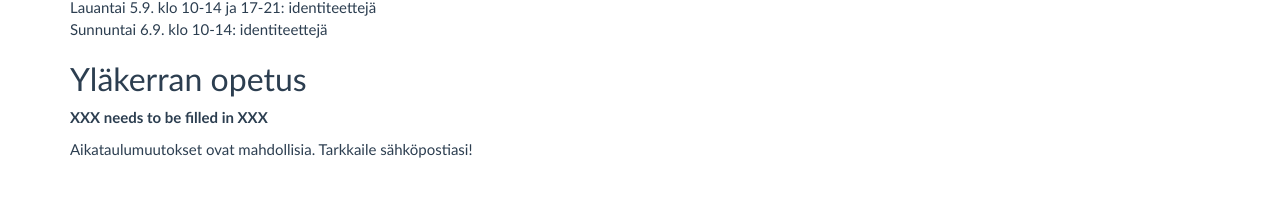
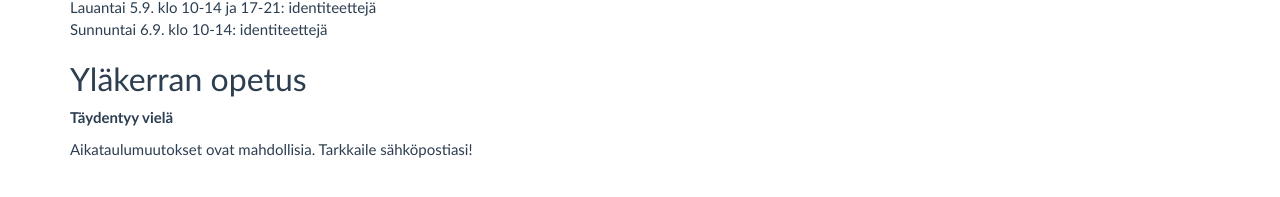
Before and after one commit to matematiikkakilpailut/matematiikkakilpailut.github.io, a Jekyll site: the page built from aikataulu/2020W36/index.md, in a window 1280 px wide. Shown: the part 539-736 px from the top of the page. Built offline with Jekyll 4.4.1, drawn with Linux system fonts in a browser that asks for light colours.

Commit message:
Update index.md

```diff
--- a/aikataulu/2020W36/index.md
+++ b/aikataulu/2020W36/index.md
@@ -69,6 +69,6 @@ Sunnuntai 6.9. klo 10-14: identiteettejä
 
 ## Yläkerran opetus
 
-**XXX needs to be filled in XXX**
+**Täydentyy vielä**
 
 Aikataulumuutokset ovat mahdollisia. Tarkkaile sähköpostiasi!
```
